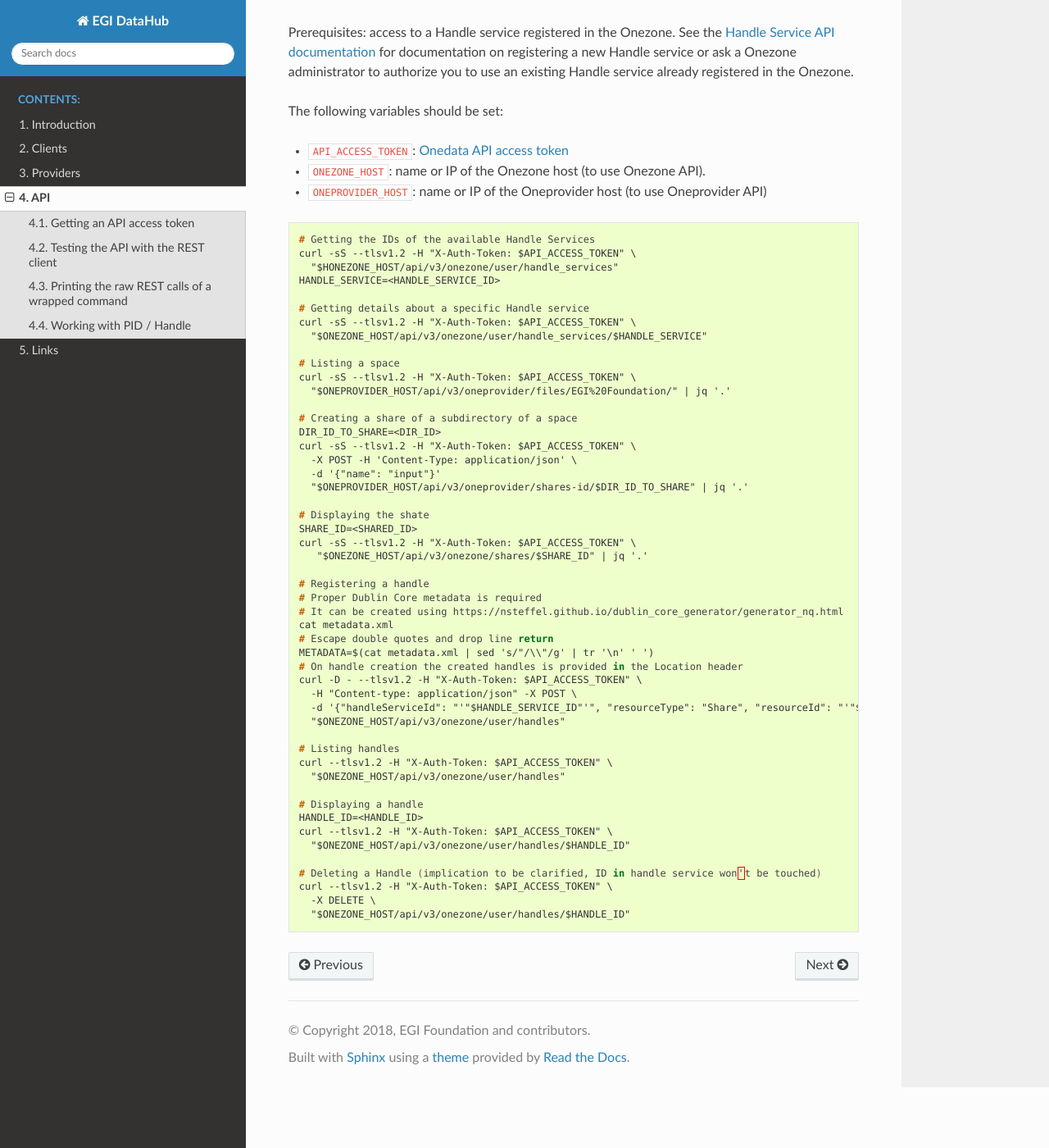
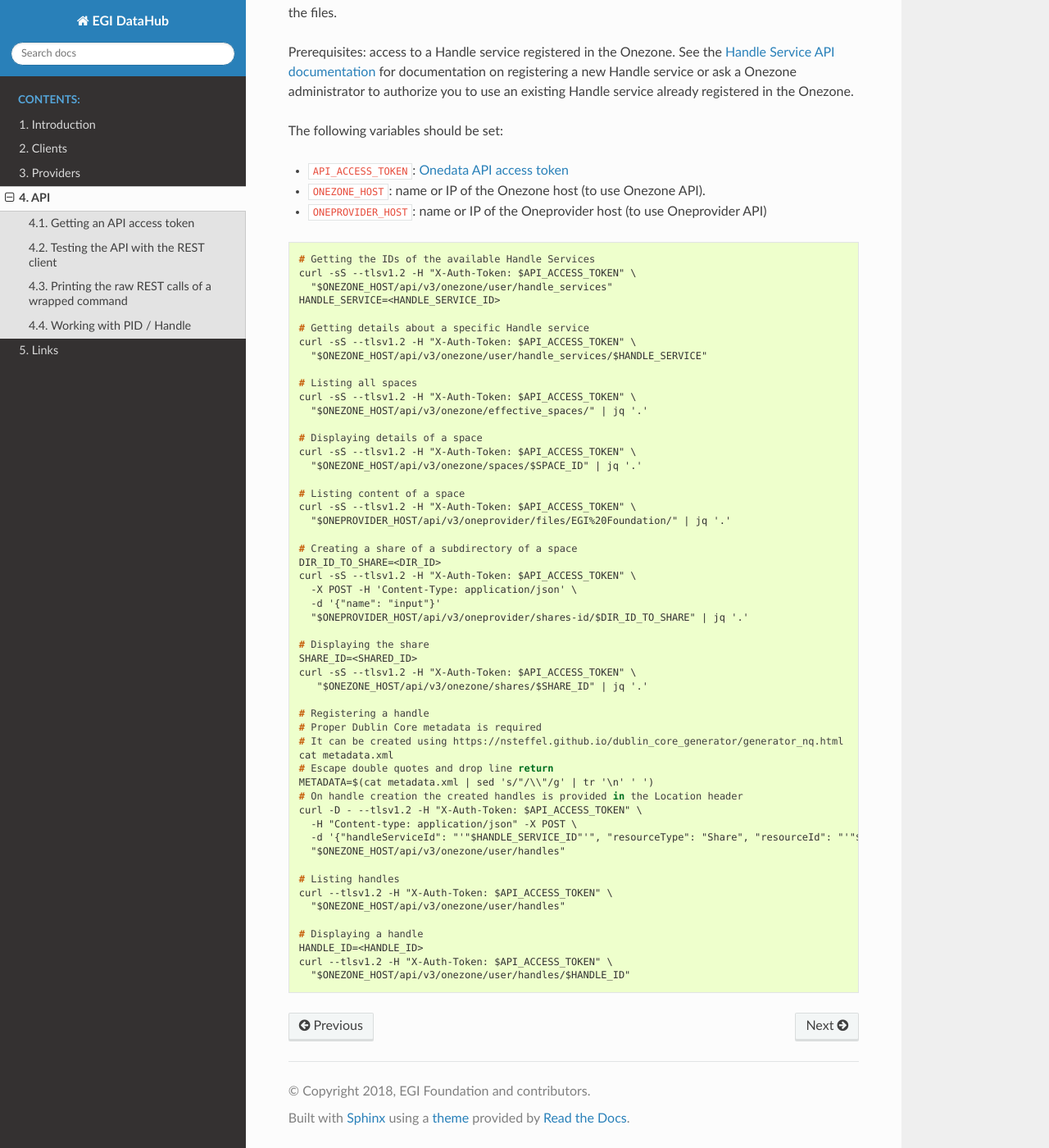
Before and after one commit to EGI-Federation/datahub-documentation, a Sphinx documentation site: the page built from source/api.rst, in a window 1280 px wide and 1400 px high, scrolled down 1870 px. Shown: the whole window at 82% size. Built offline with Sphinx 7.4.7 and the Read the Docs theme 2.0.0, drawn with Linux system fonts in a browser that asks for light colours; some of the changed text lies outside the part shown.

Commit message:
api.rst: address review comments and misc clean up.

```diff
--- a/source/api.rst
+++ b/source/api.rst
@@ -18,7 +18,8 @@ Tokens have to be generated from the **EGI DataHub** (Onezone) interface as
 documented in :ref:`auth-token-using-web-interface` or using a command line
 call as documented hereafter.
 
-Bear in mind that a unique API tokens can be used with both Onezone and Oneprovider.
+Bear in mind that a single API token can be used with both Onezone, Oneprovider
+and other Onedata APIs.
 
 The following variables should be set:
 
@@ -108,14 +109,22 @@ The following variables should be set:
 
    # Getting the IDs of the available Handle Services
    curl -sS --tlsv1.2 -H "X-Auth-Token: $API_ACCESS_TOKEN" \
-     "$HONEZONE_HOST/api/v3/onezone/user/handle_services"
+     "$ONEZONE_HOST/api/v3/onezone/user/handle_services"
    HANDLE_SERVICE=<HANDLE_SERVICE_ID>
 
    # Getting details about a specific Handle service
    curl -sS --tlsv1.2 -H "X-Auth-Token: $API_ACCESS_TOKEN" \
      "$ONEZONE_HOST/api/v3/onezone/user/handle_services/$HANDLE_SERVICE"
 
-   # Listing a space
+   # Listing all spaces
+   curl -sS --tlsv1.2 -H "X-Auth-Token: $API_ACCESS_TOKEN" \
+     "$ONEZONE_HOST/api/v3/onezone/effective_spaces/" | jq '.'
+
+   # Displaying details of a space
+   curl -sS --tlsv1.2 -H "X-Auth-Token: $API_ACCESS_TOKEN" \
+     "$ONEZONE_HOST/api/v3/onezone/spaces/$SPACE_ID" | jq '.'
+
+   # Listing content of a space
    curl -sS --tlsv1.2 -H "X-Auth-Token: $API_ACCESS_TOKEN" \
      "$ONEPROVIDER_HOST/api/v3/oneprovider/files/EGI%20Foundation/" | jq '.'
 
@@ -126,7 +135,7 @@ The following variables should be set:
      -d '{"name": "input"}'
      "$ONEPROVIDER_HOST/api/v3/oneprovider/shares-id/$DIR_ID_TO_SHARE" | jq '.'
 
-   # Displaying the shate
+   # Displaying the share
    SHARE_ID=<SHARED_ID>
    curl -sS --tlsv1.2 -H "X-Auth-Token: $API_ACCESS_TOKEN" \
       "$ONEZONE_HOST/api/v3/onezone/shares/$SHARE_ID" | jq '.'
@@ -151,8 +160,3 @@ The following variables should be set:
    HANDLE_ID=<HANDLE_ID>
    curl --tlsv1.2 -H "X-Auth-Token: $API_ACCESS_TOKEN" \
      "$ONEZONE_HOST/api/v3/onezone/user/handles/$HANDLE_ID"
-
-   # Deleting a Handle (implication to be clarified, ID in handle service won't be touched)
-   curl --tlsv1.2 -H "X-Auth-Token: $API_ACCESS_TOKEN" \
-     -X DELETE \
-     "$ONEZONE_HOST/api/v3/onezone/user/handles/$HANDLE_ID"
```
